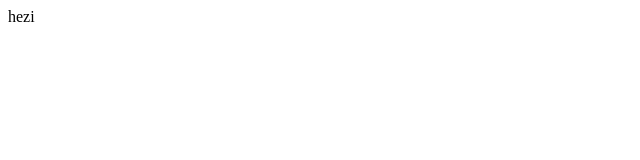
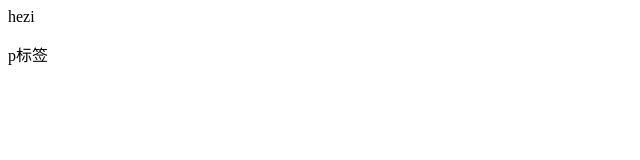
Before and after one commit to 398264501/fe1302, a plain HTML site: page index.html in a window 1280 px wide. Shown: the full height of the page, 0-640 px from the left. Drawn offline with Linux system fonts and the light colour scheme.

Commit message:
随便注释

```diff
--- a/index.html
+++ b/index.html
@@ -8,5 +8,6 @@
 </head>
 <body>
     <div>hezi</div>
+    <p>p标签</p>
 </body>
 </html>
```
